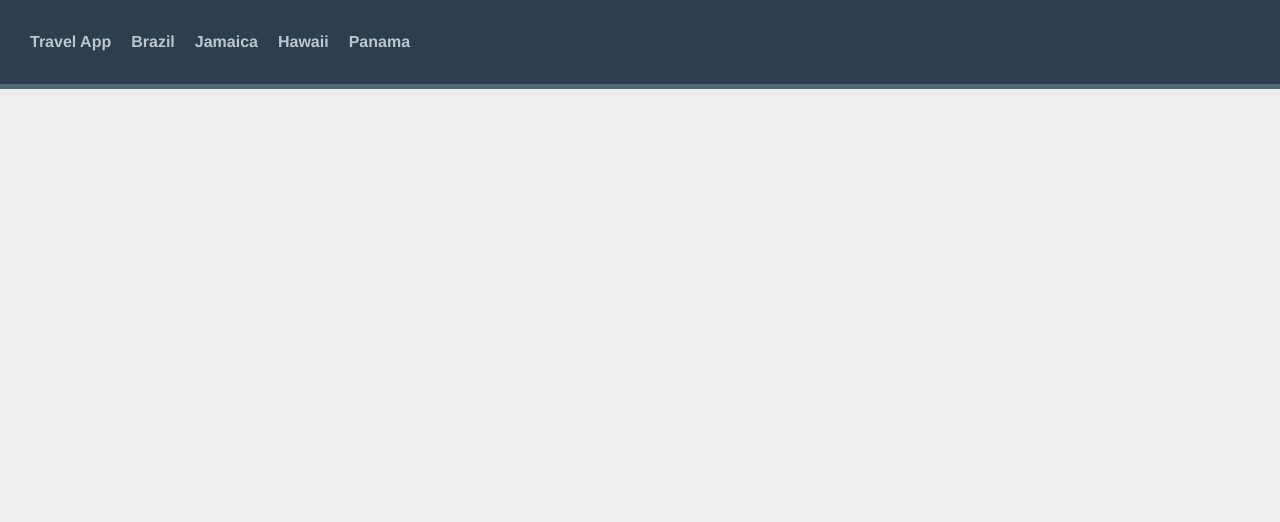
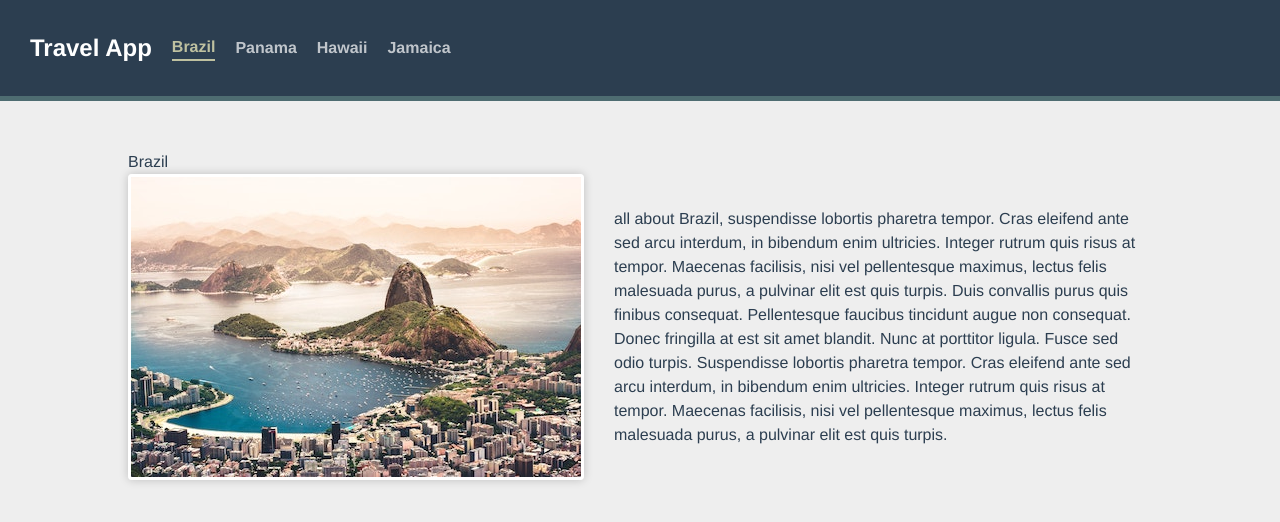
Before and after one commit to sandyFit/travel-agency, a Vue app: page /destination/1 in a window 1280 px wide. Shown: the top 522 px of the page. Built offline with nearby package versions, Linux system fonts and the light colour scheme.

Commit message:
Refactor dynamic routes with parameters for better naming and destination identification. Clean up stale code and improve SEO by optimizing URLs for destination show pages, including destination id and name.

```diff
--- a/src/components/TheNavigation.vue
+++ b/src/components/TheNavigation.vue
@@ -1,10 +1,20 @@
+<script setup>
+import { reactive } from 'vue';
+import sourceData from '@/data.json';
+
+const destinations = reactive(sourceData.destinations);
+</script>
+
 <template>
     <div id="nav">
-        <RouterLink to="/">Travel App</RouterLink>
-        <RouterLink to="/brazil">Brazil</RouterLink>
-        <RouterLink to="/jamaica">Jamaica</RouterLink>
-        <RouterLink to="/hawaii">Hawaii</RouterLink>
-        <RouterLink to="/panama">Panama</RouterLink>
+        <RouterLink id="logo" to="/">Travel App</RouterLink>
+        <RouterLink
+            v-for="destination in destinations"
+            :key="destination.id"
+            :to="{name: 'destination.show', params: {id: destination.id}}"
+        >
+            {{ destination.name }}
+        </RouterLink>
     </div>
 </template>
 
--- a/src/router/index.js
+++ b/src/router/index.js
@@ -7,26 +7,13 @@ const routes = [
       path: '/', name: 'Home', component: Home
     },
 
-    {
-      path: '/brazil',
-      name: 'Brazil',
-      component: () => import(/* webpackChunkName: "brazil"*/ '@/views/Brazil.vue')
-    },
-    {
-      path: '/jamaica',
-      name: 'Jamaica',
-      component: () => import(/* webpackChunkName: "jamaical"*/ '@/views/Jamaica.vue')
-    },
-    {
-      path: '/hawaii',
-      name: 'Hawaii',
-      component: () => import(/* webpackChunkName: "hawaii"*/ '@/views/Hawaii.vue')
-    },
-    {
-      path: '/panama',
-      name: 'Panama',
-      component: () => import(/* webpackChunkName: "panama"*/ '@/views/Panama.vue')
-    },
+
+
+  {
+    path: '/destination/:id',
+    name: 'destination.show',
+    component: () => import('@/views/DestinationShow.vue')
+    }
   ]
 
 const router = createRouter({
--- a/src/views/About.vue
+++ /dev/null
@@ -1,8 +0,0 @@
-<script setup>
-
-</script>
-
-<template>
-    <h1 class="text-4xl text-indigo-700">Im the About page</h1>
-
-</template>
--- a/src/views/Brazil.vue
+++ /dev/null
@@ -1,9 +0,0 @@
-<script setup>
-
-</script>
-
-<template>
-    <div class="brazil">
-        <h1>Brazil</h1>
-    </div>
-</template>
--- /dev/null
+++ b/src/views/DestinationShow.vue
@@ -0,0 +1,30 @@
+<script setup>
+import { computed } from 'vue'
+import sourceData from '@/data.json'
+import { useRoute } from 'vue-router'
+
+const route = useRoute()
+
+const destinationId = computed(() => {
+    const id = parseInt(route.params.id)
+    console.log("Destination ID:", id)  // Add this line for debugging
+    return id
+})
+const destination = computed(() => {
+    const foundDestination = sourceData.destinations.find(destination => destination.id === destinationId.value)
+    console.log("Found Destination:", foundDestination)  // Add this line for debugging
+    return foundDestination
+})
+
+</script>
+
+<template>
+    <section v-if="destination" class="destination">
+        <h1>{{ destination.name }}</h1>
+        <div class="destination-details">
+            <img :src="`/images/${destination.image}`" :alt="destination.name" />
+            <p>{{ destination.description }}</p>
+        </div>
+    </section>
+    <p v-else>Destination not found.</p>
+</template>
--- a/src/views/Hawaii.vue
+++ /dev/null
@@ -1,9 +0,0 @@
-<script setup>
-
-</script>
-
-<template>
-    <div class="hawaii">
-        <h1>Hawaii</h1>
-    </div>
-</template>
--- a/src/views/Home.vue
+++ b/src/views/Home.vue
@@ -10,7 +10,7 @@ const destinations = reactive(sourceData.destinations);
     <RouterLink
         v-for="destination in destinations"
         :key="destination.id"
-        :to="destination.slug"
+        :to="{name: 'destination.show', params: {id: destination.id}}"
     >
         <h2>{{ destination.name }}</h2>
         <img :src="`/images/${destination.image}`" :alt="destination.name">
--- a/src/views/Jamaica.vue
+++ /dev/null
@@ -1,9 +0,0 @@
-<script setup>
-
-</script>
-
-<template>
-    <div class="jamaica">
-        <h1>Jamaica</h1>
-    </div>
-</template>
--- a/src/views/Panama.vue
+++ /dev/null
@@ -1,9 +0,0 @@
-<script setup>
-
-</script>
-
-<template>
-    <div class="panama">
-        <h1>Panama</h1>
-    </div>
-</template>
--- a/vite.config.js
+++ b/vite.config.js
@@ -12,7 +12,8 @@ export default defineConfig({
   ],
   resolve: {
     alias: {
-      '@': fileURLToPath(new URL('./src', import.meta.url))
+      '@': fileURLToPath(new URL('./src', import.meta.url)),
+      '@views': resolve(__dirname, 'src/views'), // Add this line if missing
     }
   }
 })
```
